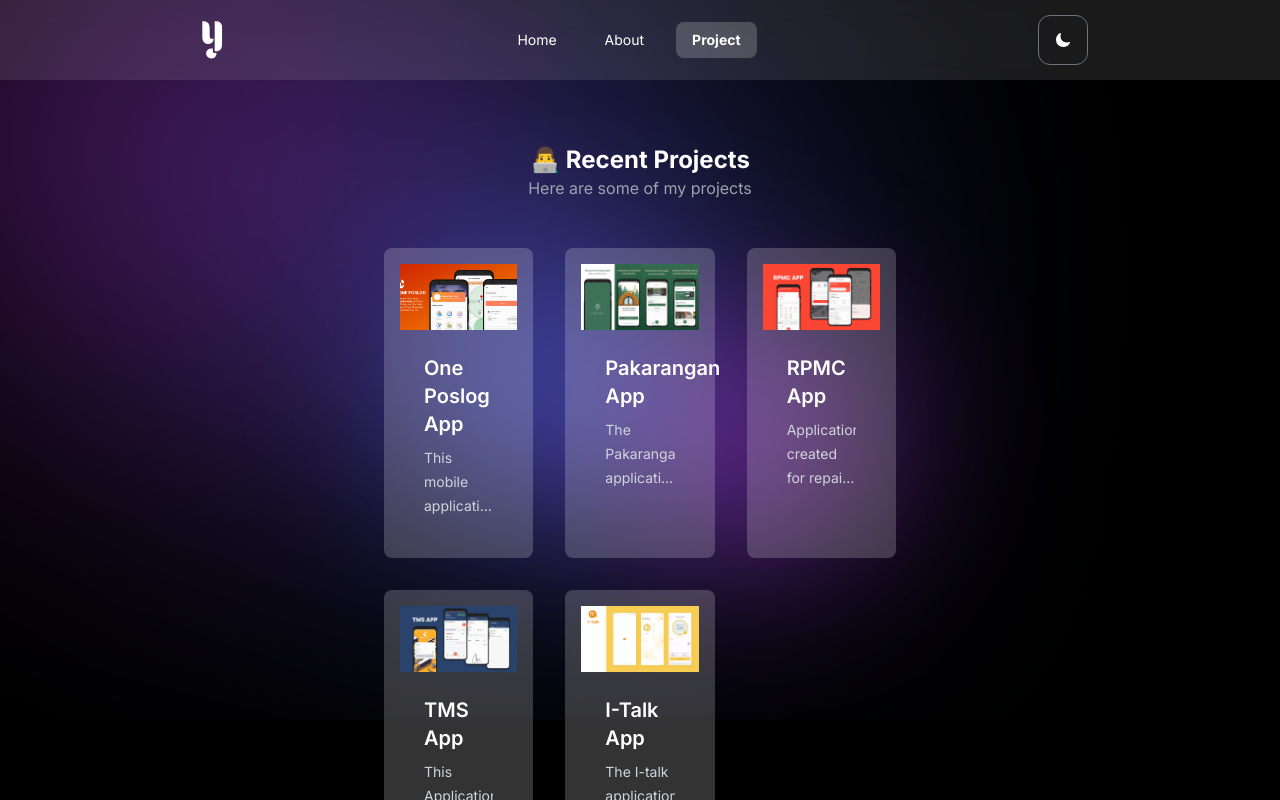
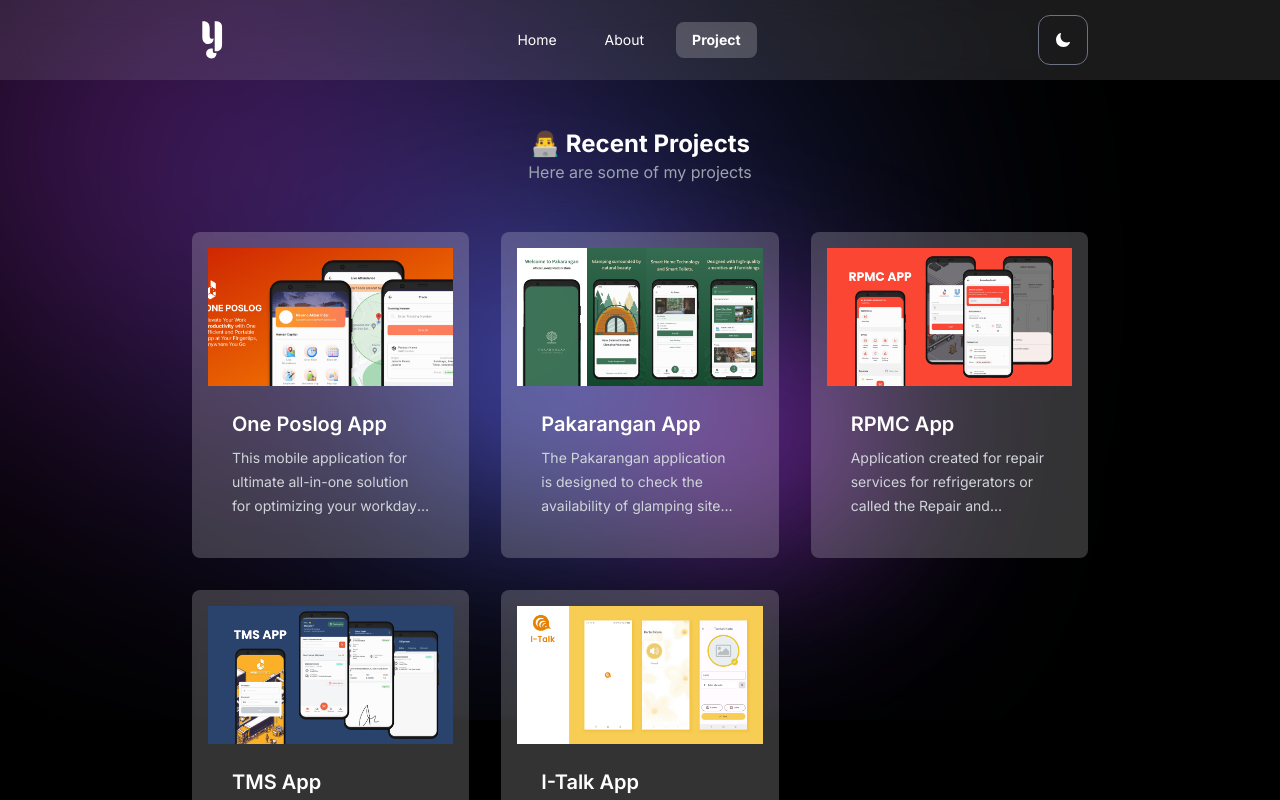
Before and after one commit to yysrll/personal_nextjs, a Next.js app: page /project in a window 1280 px wide. Shown: the top 800 px of the page. Built offline with nearby package versions, Linux system fonts and the light colour scheme.

Commit message:
fix: projects padding

```diff
--- a/src/app/_components/ProjectList.tsx
+++ b/src/app/_components/ProjectList.tsx
@@ -13,7 +13,7 @@ interface ProjectListProps {
 
 export default function ProjectList({ projects }: ProjectListProps) {
   return (
-    <div className="px-12 py-12 md:px-32 lg:px-48">
+    <>
       <div className="flex flex-col items-center">
         <h2 className="text-xl font-bold text-black dark:text-white md:text-2xl">
           👨‍💻 Recent Projects
@@ -27,6 +27,6 @@ export default function ProjectList({ projects }: ProjectListProps) {
           <ProjectCard key={index} {...project} />
         ))}
       </div>
-    </div>
+    </>
   );
 }
--- a/src/app/page.tsx
+++ b/src/app/page.tsx
@@ -7,7 +7,7 @@ export default function Home() {
   return (
     <main>
       <div className="bg-hero-pattern bg-top bg-no-repeat">
-        <div className="flex flex-col items-center justify-center bg-hero-pattern-full bg-right bg-no-repeat">
+        <div className="flex flex-col items-center justify-center bg-hero-pattern-full bg-right bg-no-repeat px-12 py-12 md:px-32 lg:px-48">
           <Hero />
           <ProjectList projects={projects.slice(0, 3)} />
           <ButtonTransparent href="/project">Load More..</ButtonTransparent>
--- a/src/app/project/page.tsx
+++ b/src/app/project/page.tsx
@@ -5,7 +5,7 @@ export default function Page() {
   return (
     <div className="bg-hero-pattern-top bg-no-repeat">
       <div className="bg-hero-pattern-full bg-center bg-no-repeat">
-        <div className="flex flex-col items-center px-12 pt-24 md:px-32 lg:px-48">
+        <div className="flex flex-col items-center px-12 pt-32 md:px-32 lg:px-48">
           <ProjectList projects={projects} />
         </div>
       </div>
```
